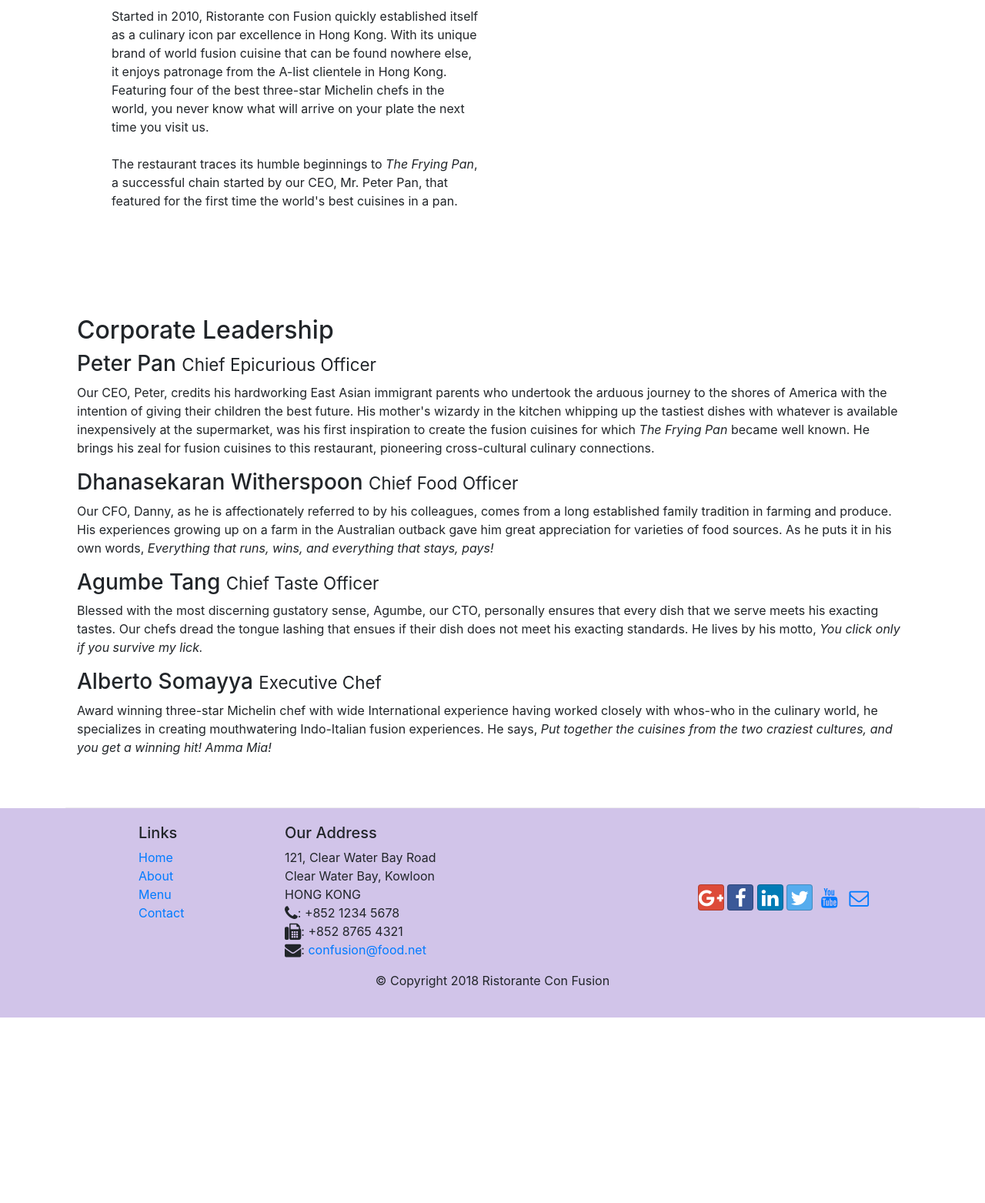
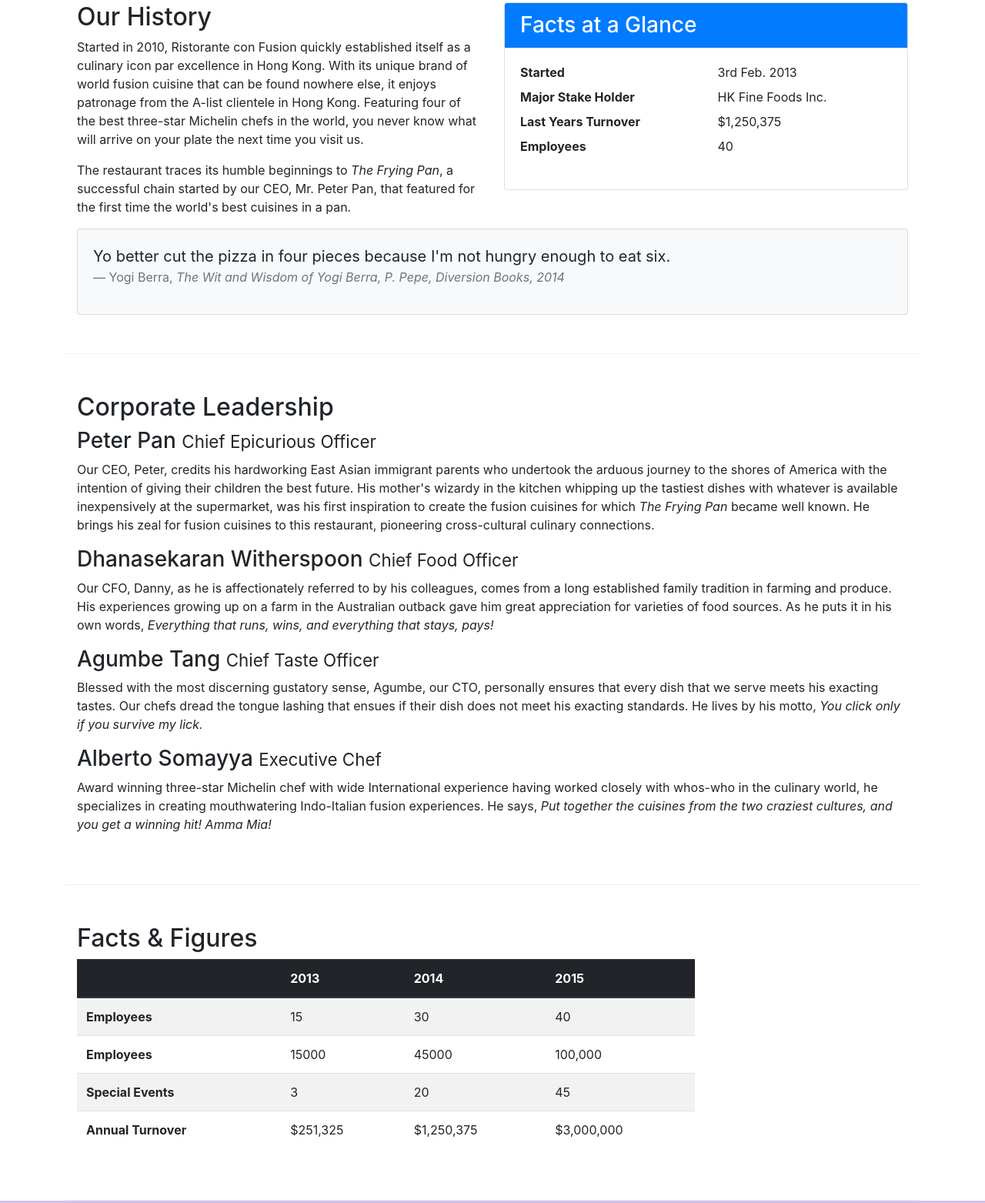
Before and after one commit to vanessalobo/Bootstrap4, a website: page aboutus.html in a window 1280 px wide. Shown: the part 462-2025 px from the top of the page at 77% size. Before the commit the page ends 1784 px from the top, so only its background shows below. Drawn offline with nearby package versions, Linux system fonts and the light colour scheme.

Commit message:
Tables and cards

```diff
--- a/aboutus.html
+++ b/aboutus.html
@@ -59,13 +59,40 @@
             </div>
         </div>
 
-        <div class="container">
-            <div class="row row-history">
-                <h2 class="col-12 col-sm-12">Our History</h2>
-                <p class="col-12 col-sm-6 col-md-6">Started in 2010, Ristorante con Fusion quickly established itself as a culinary icon par excellence in Hong Kong. With its unique brand of world fusion cuisine that can be found nowhere else, it enjoys patronage from the A-list clientele in Hong Kong.  Featuring four of the best three-star Michelin chefs in the world, you never know what will arrive on your plate the next time you visit us.<br>
-                <br>The restaurant traces its humble beginnings to <em>The Frying Pan</em>, a successful chain started by our CEO, Mr. Peter Pan, that featured for the first time the world's best cuisines in a pan.</p>
+        <div class="row row-content">
+            <div class="col-12 col-sm-6">
+                <h2>Our History</h2>
+                <p>Started in 2010, Ristorante con Fusion quickly established itself as a culinary icon par excellence in Hong Kong. With its unique brand of world fusion cuisine that can be found nowhere else, it enjoys patronage from the A-list clientele in Hong Kong.  Featuring four of the best three-star Michelin chefs in the world, you never know what will arrive on your plate the next time you visit us.</p>
+                <p>The restaurant traces its humble beginnings to <em>The Frying Pan</em>, a successful chain started by our CEO, Mr. Peter Pan, that featured for the first time the world's best cuisines in a pan.</p>
             </div>
             <div class="col-12 col-sm col-md">
+                <div class="card">
+                    <h3 class="card-header bg-primary text-white">Facts at a Glance</h3>
+                    <div class="card-body">
+                        <dl class="row">
+                            <dt class="col-6">Started</dt>
+                            <dd class="col-6">3rd Feb. 2013</dd>
+                            <dt class="col-6">Major Stake Holder</dt>
+                            <dd class="col-6">HK Fine Foods Inc.</dd>
+                            <dt class="col-6">Last Years Turnover</dt>
+                            <dd class="col-6">$1,250,375</dd>
+                            <dt class="col-6">Employees</dt>
+                            <dd class="col-6">40</dd>
+                        </dl>
+                    </div>
+
+                </div>
+            </div>
+            <div class="col-12">
+                <div class="card card-body bg-light">
+                    <blockquote class="blockquote">
+                        <p class="mb-0">Yo better cut the pizza in four pieces because I'm not hungry enough to eat six.</p>
+                        <footer class="blockquote-footer">Yogi Berra,
+                            <cite title="Source Title">
+                                The Wit and Wisdom of Yogi Berra, P. Pepe, Diversion Books, 2014
+                            </cite></footer>
+                    </blockquote>
+                </div>
             </div>
         </div>
 
@@ -83,7 +110,54 @@
                 <p class="d-none d-sm-block">Award winning three-star Michelin chef with wide International experience having worked closely with whos-who in the culinary world, he specializes in creating mouthwatering Indo-Italian fusion experiences. He says, <em>Put together the cuisines from the two craziest cultures, and you get a winning hit! Amma Mia!</em></p>
             </div>
        </div>
+       <div class="row row-content">
+        <div class="col-12 col-sm-9">
+            <h2>Facts &amp; Figures</h2>
 
+            <div class="table-responsive">
+                <table class="table table-striped">
+                    <thead class="thead-dark">
+                         <tr>
+                            <th>&nbsp;</th>
+                            <th>2013</th>
+                            <th>2014</th>
+                            <th>2015</th>
+                        </tr>
+                    </thead>
+                    <tbody>
+                        <tr>
+                            <th>Employees</th>
+                            <td>15</td>
+                            <td>30</td>
+                            <td>40</td>
+                        </tr>
+                        <tr>
+                            <th>Employees</th>
+                            <td>15000</td>
+                            <td>45000</td>
+                            <td>100,000</td>
+                        </tr>
+                        <tr>
+                            <th>Special Events</th>
+                            <td>3</td>
+                            <td>20</td>
+                            <td>45</td>
+                        </tr>
+                        <tr>
+                            <th>Annual Turnover</th>
+                            <td>$251,325</td>
+                            <td>$1,250,375</td>
+                            <td>$3,000,000</td>
+                        </tr>
+                    </tbody>
+                </table>
+            </div>
+             <div class="col-12 col-sm-3">
+        </div>
+
+        </div>
+
+       </div>
     </div>
 
     <footer class="footer">
```
